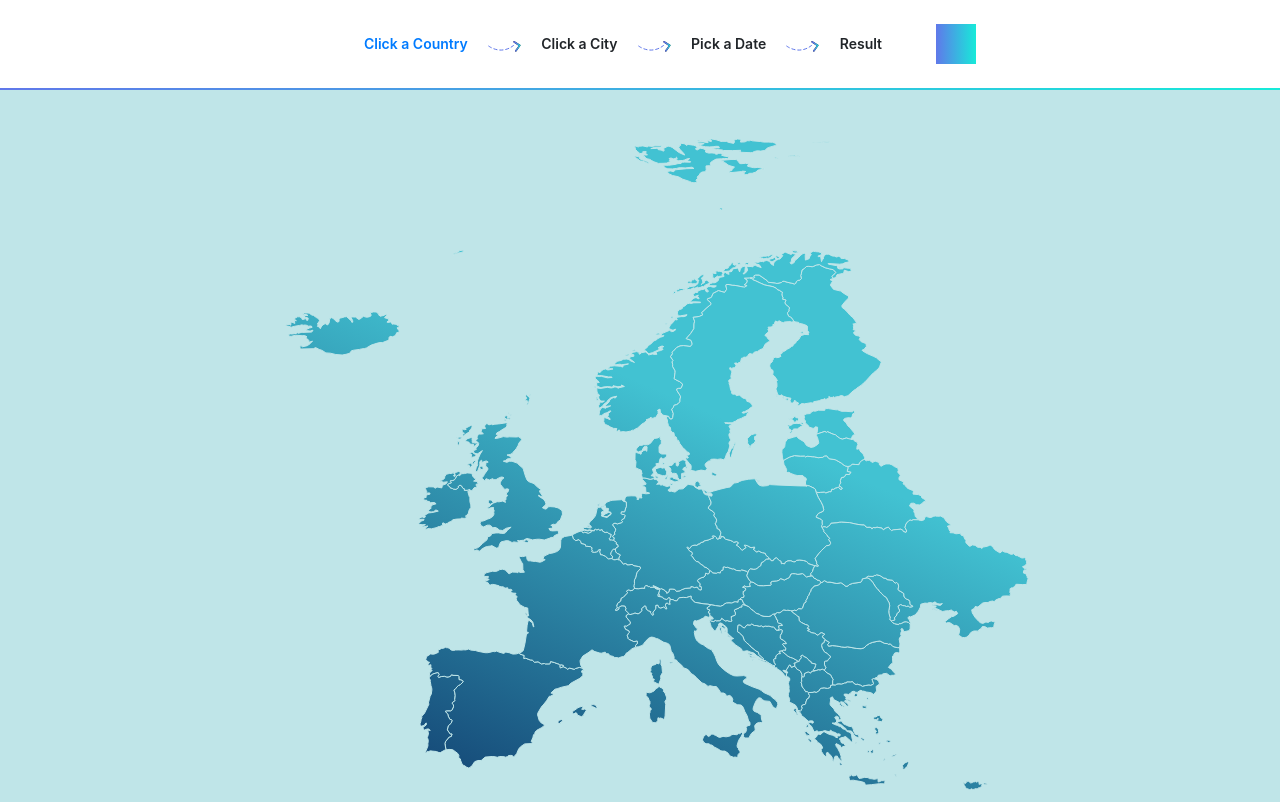
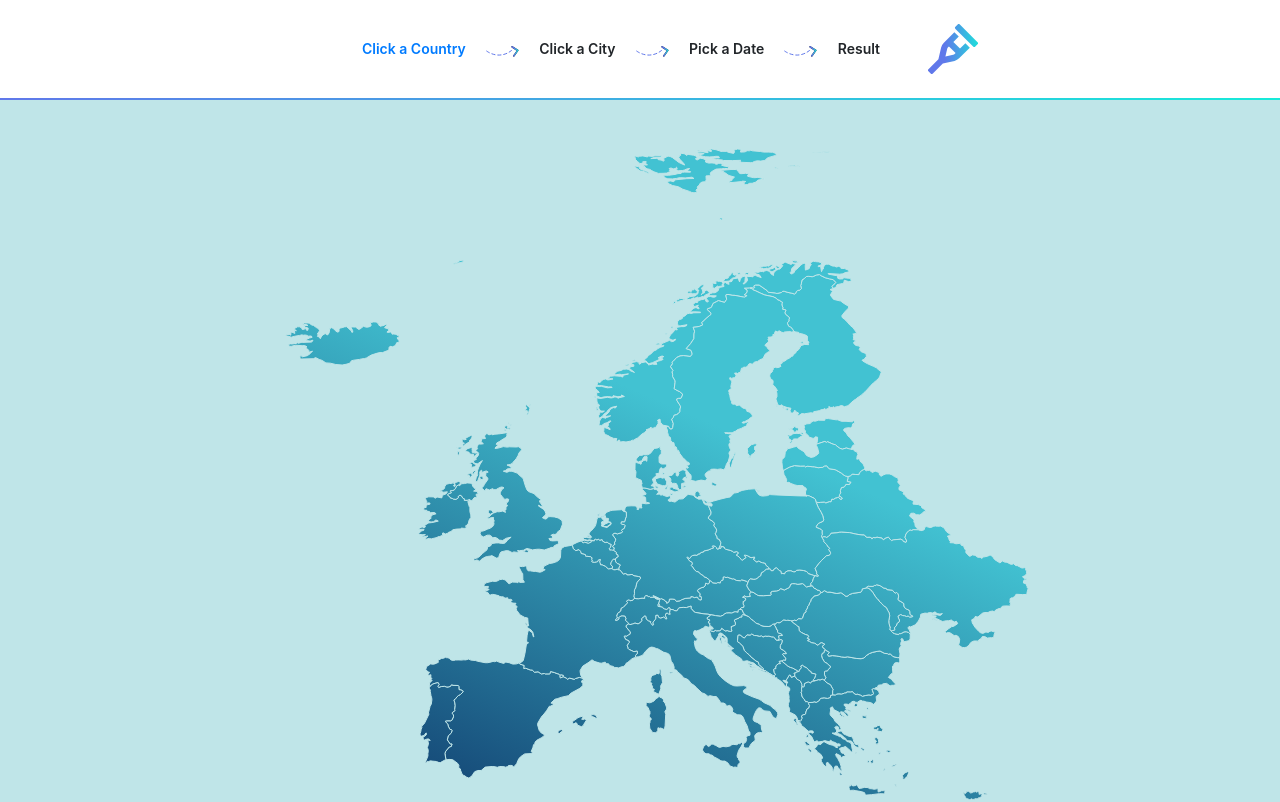
Before and after one commit to Hold-Krykke/3SemProject_FrontEnd, a React (Create React App) app: page /#/ in a window 1280 px wide. Shown: the top 802 px of the page. Built offline with nearby package versions, Linux system fonts and the light colour scheme.

Commit message:
Square "logo" changed to crutch

```diff
--- a/src/components/Header.jsx
+++ b/src/components/Header.jsx
@@ -1,6 +1,6 @@
 import React from "react";
 import { HashRouter as Router, Route, Switch } from "react-router-dom";
-import { HeaderArrow } from './Icons';
+import { HeaderArrow, CrutchIcon } from './Icons';
 import styles from './HeaderStyles.css';
 
 const Header = () => {
@@ -38,7 +38,7 @@ const Header = () => {
                                 </li>
                             </ul>
                         </nav>
-                        <div className="header__logo"></div>
+                        <div className="ml-5"><CrutchIcon /></div>
                         {/* <p>
               <a href="#/">Click a Country</a> <HeaderArrow/>{" "}
               <a href="#/city">Click a City</a> <HeaderArrow/> Pick a Date <HeaderArrow/> Result
@@ -74,7 +74,7 @@ const Header = () => {
                                 </li>
                             </ul>
                         </nav>
-                        <div className="header__logo"></div>
+                        <div className="ml-5"><CrutchIcon /></div>
                         {/* <p>
               <a href="#/">Click a Country</a> <HeaderArrow/> Click a City <HeaderArrow/> Pick a Date <HeaderArrow/>
               Result
@@ -110,7 +110,7 @@ const Header = () => {
                                 </li>
                             </ul>
                         </nav>
-                        <div className="header__logo"></div>
+                        <div className="ml-5"><CrutchIcon /></div>
                         {/* <p>Click a Country <HeaderArrow/> Click a City <HeaderArrow/> Pick a Date <HeaderArrow/> Result</p> */}
                     </Route>
                 </Switch>
--- /dev/null
+++ b/src/components/Icons/CrutchIcon.js
@@ -0,0 +1,33 @@
+import React from 'react'
+
+const CrutchIcon = props => (
+    <svg width={50} height={50}
+        aria-hidden="true"
+        focusable="false"
+        data-prefix="fas"
+        data-icon="crutch"
+        className="svg-inline--fa fa-crutch fa-w-16" role="img"
+        xmlns="http://www.w3.org/2000/svg"
+        viewBox="0 0 512 512" >
+        <defs>
+            <linearGradient
+                id="prefix__a"
+                x1={-0.08}
+                y1={0.5}
+                x2={1.08}
+                y2={0.5}
+                gradientUnits="objectBoundingBox"
+            >
+                <stop offset={0} stopColor="#6078ea" />
+                <stop offset={0.357} stopColor="#6078ea" />
+                <stop offset={1} stopColor="#17ead9" />
+            </linearGradient>
+        </defs>
+        <path
+            fill="url(#prefix__a)"
+            d="M507.31 185.71l-181-181a16 16 0 0 0-22.62 0L281 27.31a16 16 0 0 0 0 22.63l181 181a16 16 0 0 0 22.63 0l22.62-22.63a16 16 0 0 0 .06-22.6zm-179.54 66.41l-67.89-67.89 55.1-55.1-45.25-45.25-109.67 109.67a96.08 96.08 0 0 0-25.67 46.29L106.65 360.1l-102 102a16 16 0 0 0 0 22.63l22.62 22.62a16 16 0 0 0 22.63 0l102-102 120.25-27.75a95.88 95.88 0 0 0 46.29-25.65l109.68-109.68L382.87 197zm-54.57 54.57a32 32 0 0 1-15.45 8.54l-79.3 18.32 18.3-79.3a32.22 32.22 0 0 1 8.56-15.45l9.31-9.31 67.89 67.89z">
+        </path>
+    </svg>
+)
+
+export default CrutchIcon
--- a/src/components/Icons/index.js
+++ b/src/components/Icons/index.js
@@ -2,5 +2,6 @@ import HeaderArrow from './HeaderArrow';
 import GithubIcon from './GithubIcon';
 import DateIcon from './DateIcon';
 import LocationIcon from './LocationIcon';
+import CrutchIcon from './CrutchIcon';
 
-export { GithubIcon, HeaderArrow, DateIcon, LocationIcon }
+export { GithubIcon, HeaderArrow, DateIcon, LocationIcon, CrutchIcon }
```
